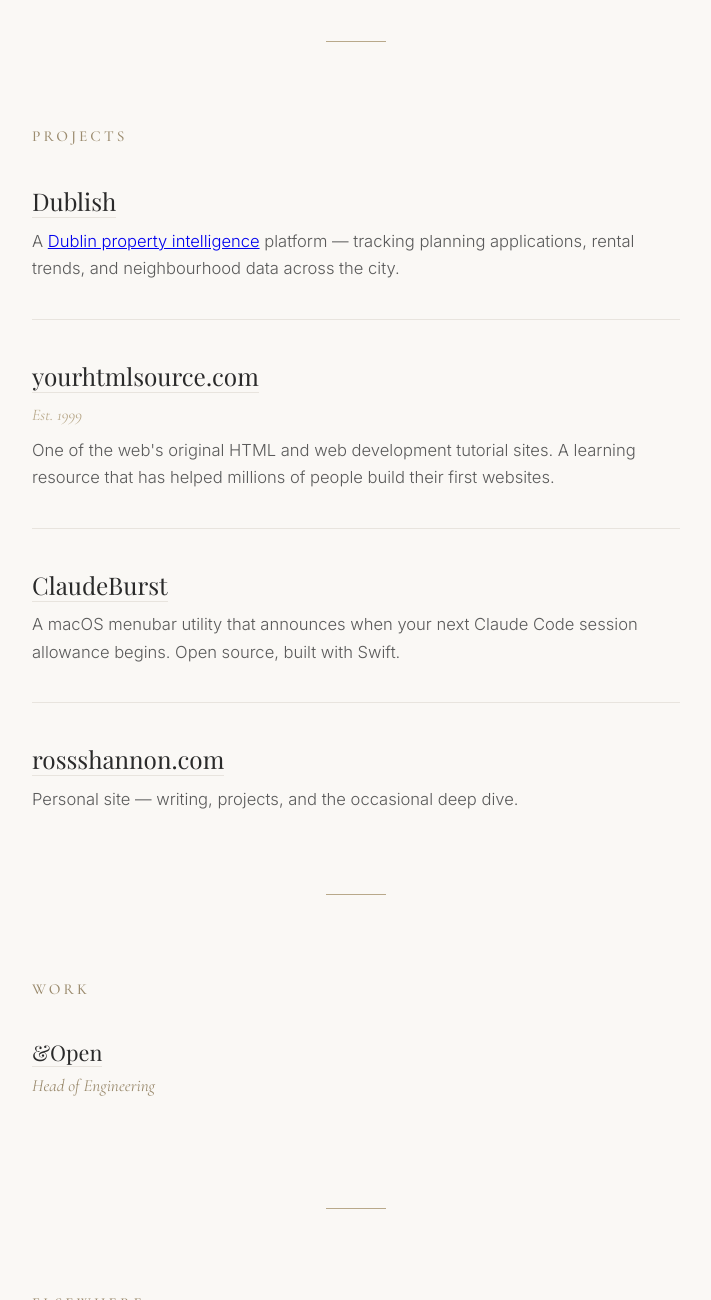
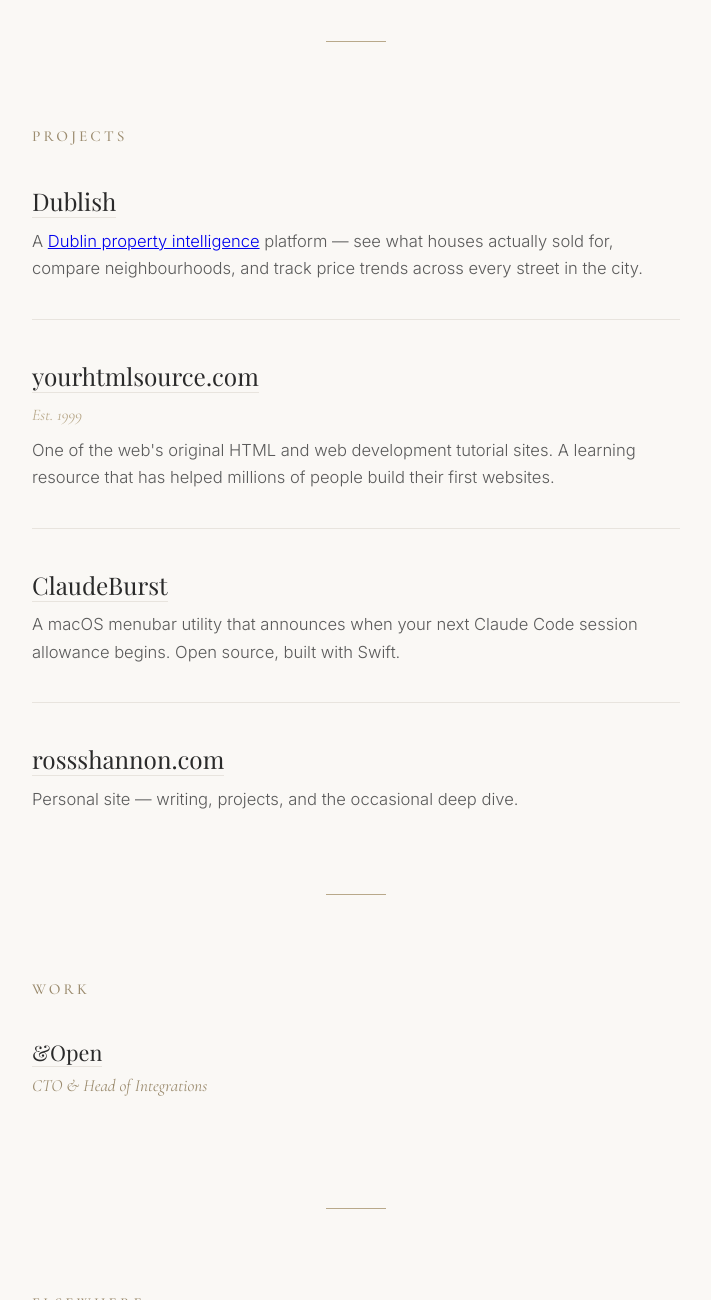
Before and after one commit to rossshannon/rossshannon.github.io, a plain HTML site: page index.html in a window 1280 px wide. Shown: the part 278-1578 px from the top of the page, without its empty margins (284-995 px from the left). Drawn offline with nearby package versions, Linux system fonts and the light colour scheme; a web font is replaced by a local one.

Commit message:
Initial portfolio page

```diff
--- a/index.html
+++ b/index.html
@@ -4,13 +4,13 @@
   <meta charset="UTF-8">
   <meta name="viewport" content="width=device-width, initial-scale=1.0">
   <title>Ross Shannon — Software Developer, Dublin</title>
-  <meta name="description" content="Ross Shannon is a software developer based in Dublin, Ireland. Builder of Dublish, yourhtmlsource.com, and ClaudeBurst. Former Head of Engineering at &amp;Open.">
+  <meta name="description" content="Ross Shannon is a software developer based in Dublin, Ireland. Builder of Dublish, yourhtmlsource.com, and ClaudeBurst. CTO &amp; Head of Integrations at &amp;Open.">
   <meta name="author" content="Ross Shannon">
   <link rel="canonical" href="https://rossshannon.github.io/">
 
   <!-- Open Graph -->
   <meta property="og:title" content="Ross Shannon — Software Developer, Dublin">
-  <meta property="og:description" content="Software developer based in Dublin, Ireland. Builder of Dublish, yourhtmlsource.com, and ClaudeBurst. Former Head of Engineering at &amp;Open.">
+  <meta property="og:description" content="Software developer based in Dublin, Ireland. Builder of Dublish, yourhtmlsource.com, and ClaudeBurst. CTO &amp; Head of Integrations at &amp;Open.">
   <meta property="og:type" content="website">
   <meta property="og:url" content="https://rossshannon.github.io/">
   <meta property="og:locale" content="en_IE">
@@ -262,7 +262,7 @@
 
       <div class="project">
         <h3><a href="https://dublish.ie">Dublish</a></h3>
-        <p>A <a href="https://dublish.ie">Dublin property intelligence</a> platform — tracking planning applications, rental trends, and neighbourhood data across the city.</p>
+        <p>A <a href="https://dublish.ie">Dublin property intelligence</a> platform — see what houses actually sold for, compare neighbourhoods, and track price trends across every street in the city.</p>
       </div>
 
       <div class="project">
@@ -289,7 +289,7 @@
 
       <div class="role">
         <h3><a href="https://andopen.co">&amp;Open</a></h3>
-        <p class="position">Head of Engineering</p>
+        <p class="position">CTO &amp; Head of Integrations</p>
       </div>
     </section>
 
```
